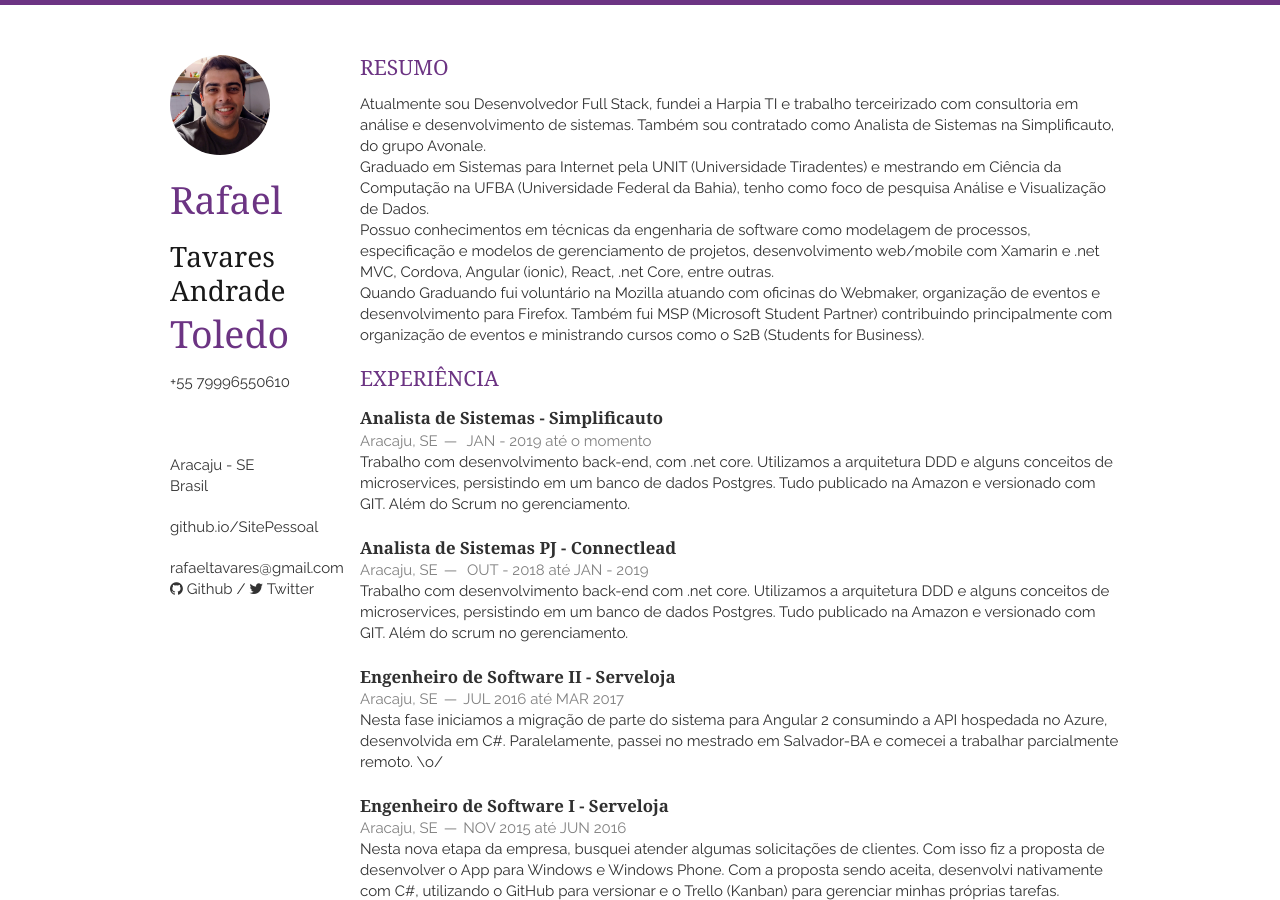
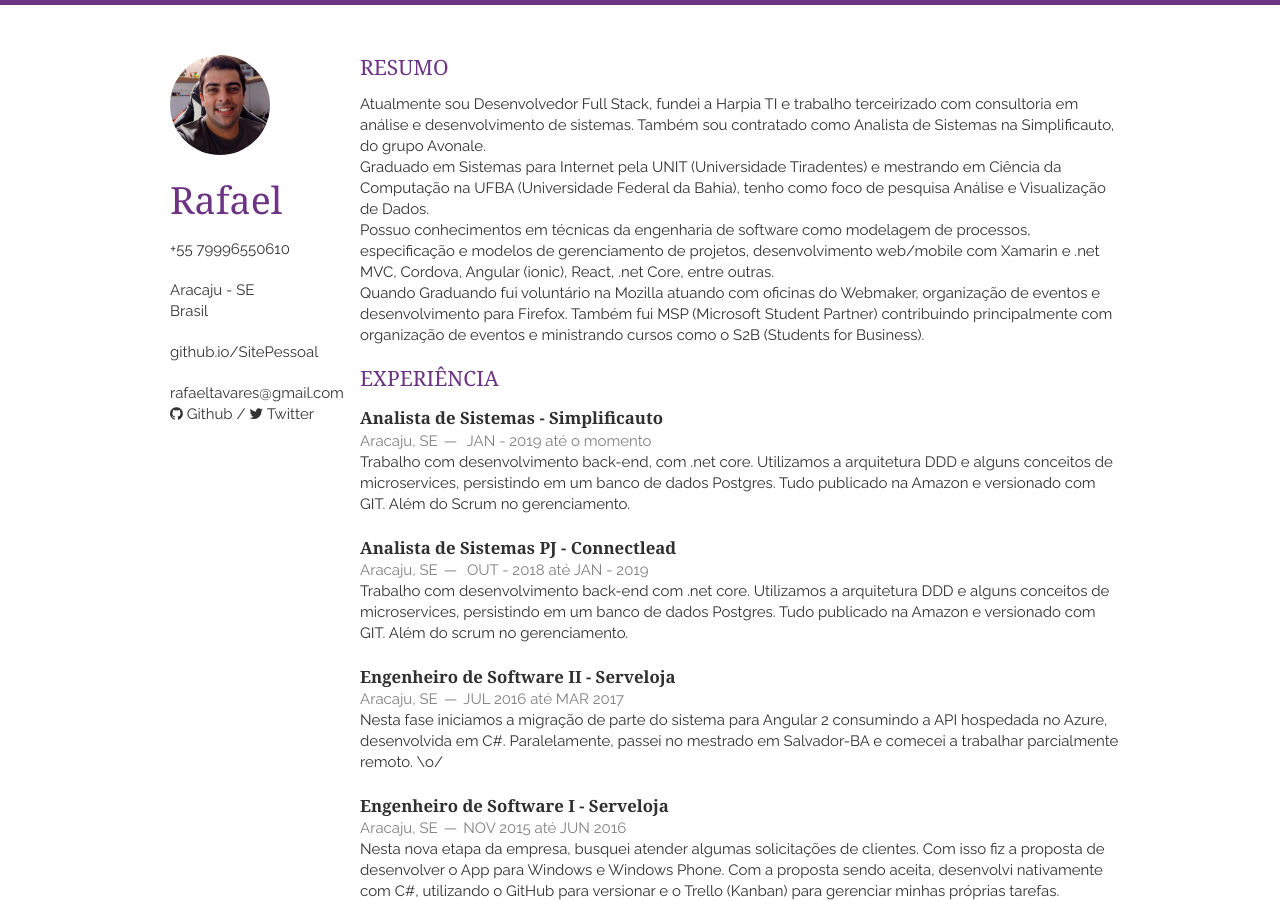
Before and after one commit to RafasTavares/resume-cv, a Jekyll site: the page built from index.html, in a window 1280 px wide and 900 px high. Built offline with Jekyll 4.4.1, drawn with Linux system fonts in a browser that asks for light colours; nearby versions of some CDN libraries; the list of posts is cut into pages by our own code.

Commit message:
Update layout.html

```diff
--- a/_layouts/layout.html
+++ b/_layouts/layout.html
@@ -3,7 +3,7 @@
 <head>
     <meta charset="utf-8">
     <title>{{ site.title }}</title>
-    <meta name="description" content="{{ site.name }}'s Résumé">
+    <meta name="description" content="{{ site.name }}'s Resumo">
     <meta name="author" content="{{ site.name }} @{{ site.twitter }}">
 
     <meta name="viewport" content="width=device-width, initial-scale=1, maximum-scale=1">
@@ -27,15 +27,13 @@
     <header class="three columns">
         <img src="{{ site.baseurl }}static/img/profile.jpg" class="me">
         <h1> {{ site.name }} </h1>
-            <h3>{{ site.middleName }} </h3>
-         <h1> {{ site.lastName }} </h1>
         <p>
             <a href="{{ site.tel_full }}">{{ site.tel }}</a>
         </p>
         <address>
             <a href="{{ site.google_maps }}">
-                {{ site.address.street }}<br/>
-                {{ site.address.postcode }}<br/>
+               <!-- {{ site.address.street }}<br/>
+                {{ site.address.postcode }}<br/> -->
                 {{ site.address.city }}<br/>
                 {{ site.address.country }}
             </a>
```
